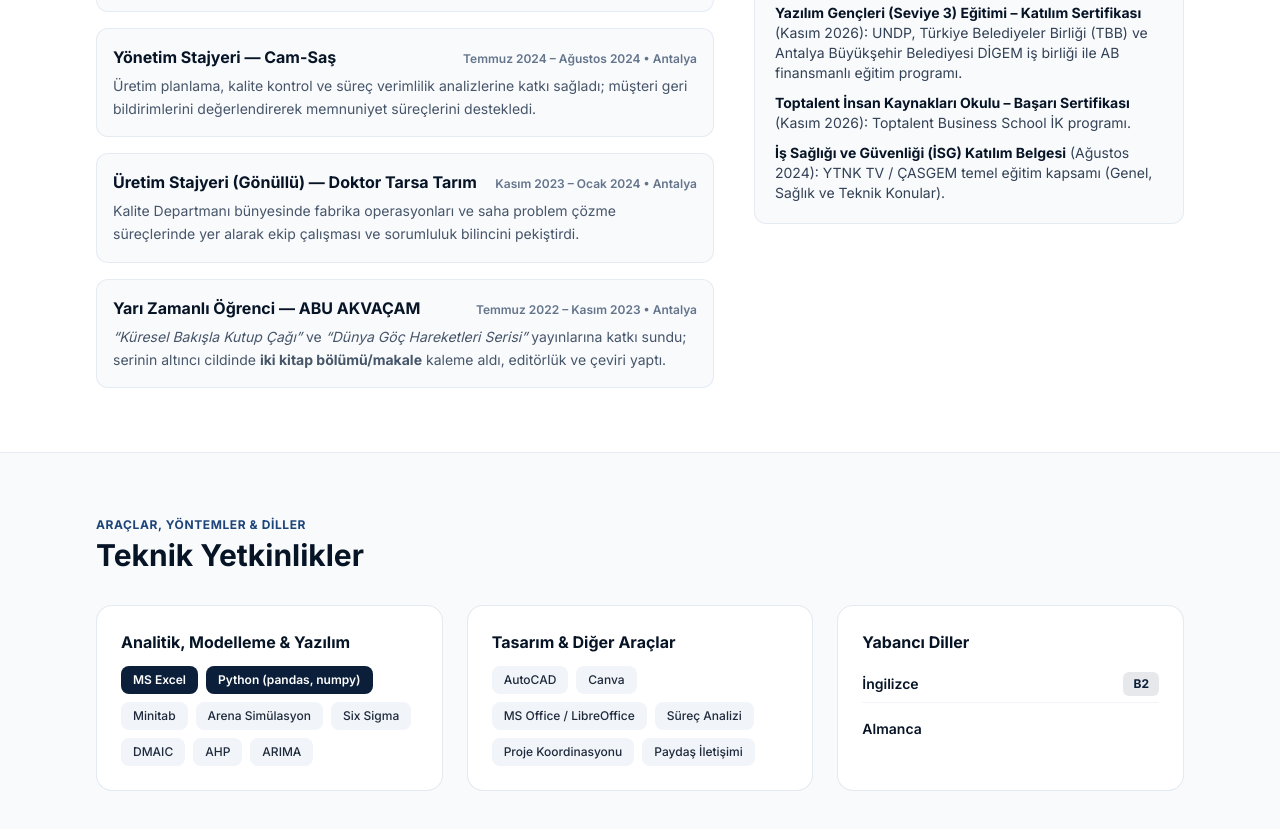
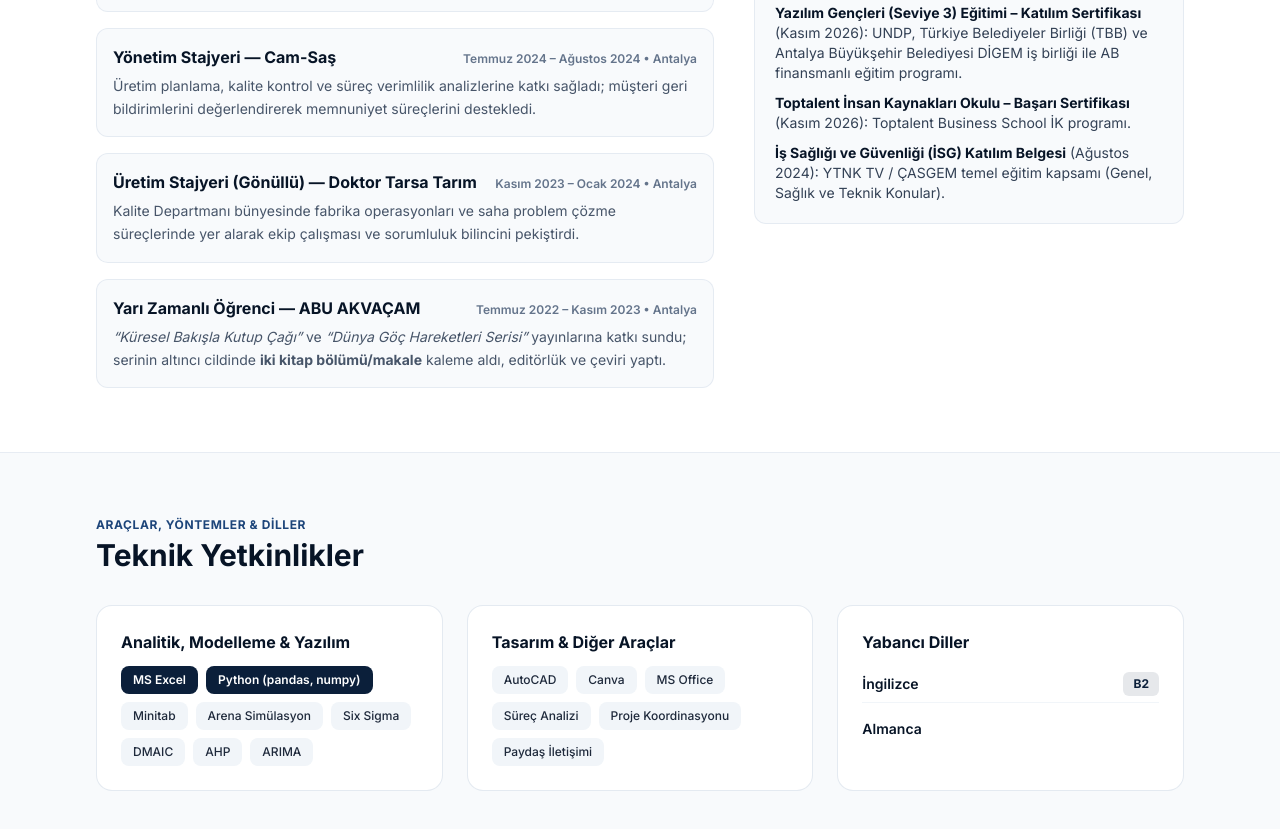
Before and after one commit to yarenaltun/yarenaltun.github.io, a plain HTML site: page index.html in a window 1280 px wide. Shown: the part 2788-3617 px from the top of the page. Drawn offline with nearby package versions, Linux system fonts and the light colour scheme.

Commit message:
Update tools list in index.html
Removed 'LibreOffice' from the tools list and kept 'MS Office'.

```diff
--- a/index.html
+++ b/index.html
@@ -590,7 +590,7 @@
           <div class="flex flex-wrap gap-2">
             <span class="text-xs font-medium px-3 py-1.5 rounded-lg bg-slate-100 text-slate-800">AutoCAD</span>
             <span class="text-xs font-medium px-3 py-1.5 rounded-lg bg-slate-100 text-slate-800">Canva</span>
-            <span class="text-xs font-medium px-3 py-1.5 rounded-lg bg-slate-100 text-slate-800">MS Office / LibreOffice</span>
+            <span class="text-xs font-medium px-3 py-1.5 rounded-lg bg-slate-100 text-slate-800">MS Office</span>
             <span class="text-xs font-medium px-3 py-1.5 rounded-lg bg-slate-100 text-slate-800">Süreç Analizi</span>
             <span class="text-xs font-medium px-3 py-1.5 rounded-lg bg-slate-100 text-slate-800">Proje Koordinasyonu</span>
             <span class="text-xs font-medium px-3 py-1.5 rounded-lg bg-slate-100 text-slate-800">Paydaş İletişimi</span>
```
